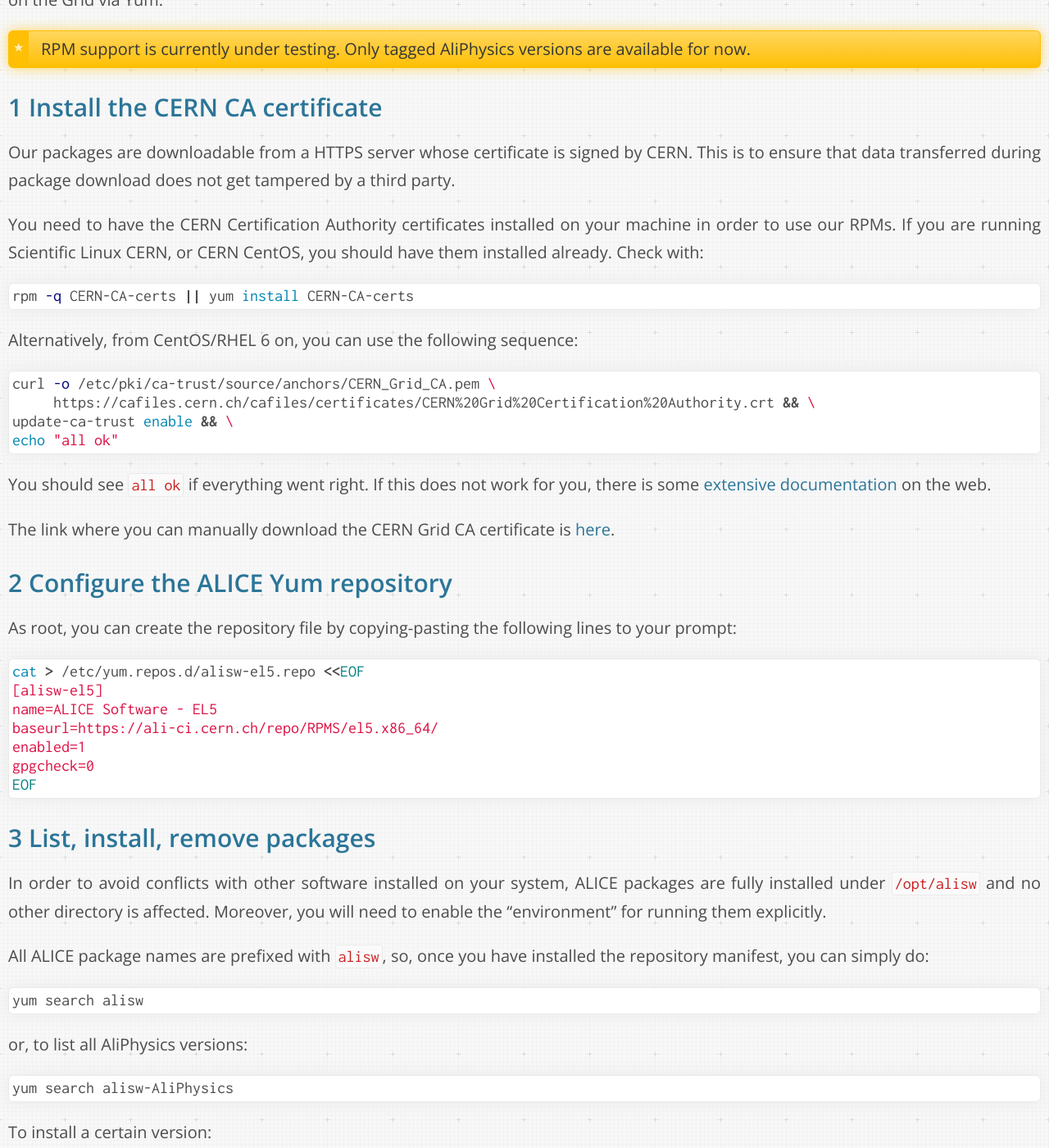
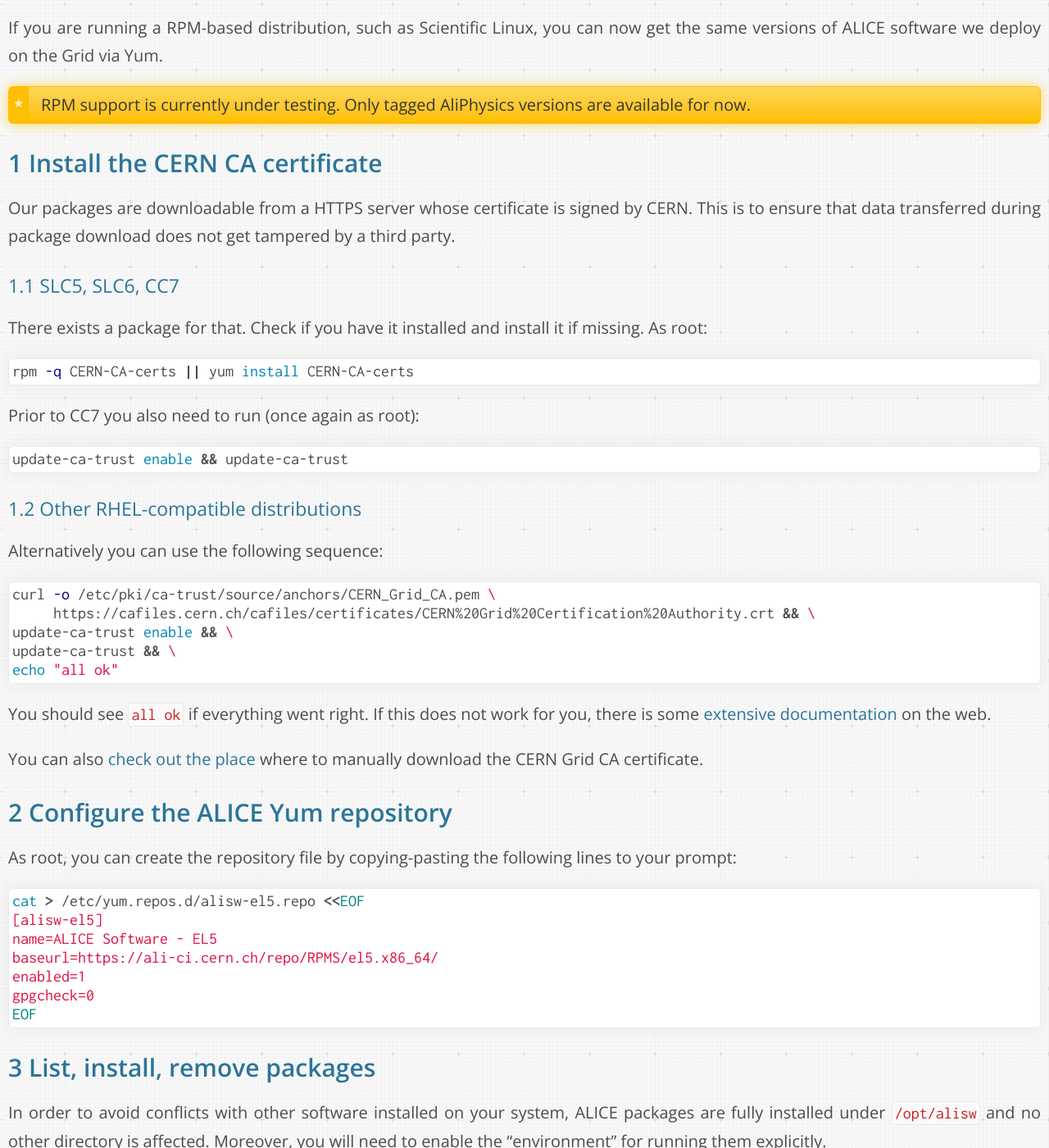
Before and after one commit to dberzano/dberzano.github.io, a Jekyll site: the page built from alice/install-aliroot/rpms.md, in a window 1280 px wide and 1400 px high, scrolled down 475 px. Shown: the whole window at 82% size. Built offline with Jekyll 4.4.1, drawn with Linux system fonts in a browser that asks for light colours; Markdown is read by kramdown in place of the engine named in the settings; some of the changed text lies outside the part shown.

Commit message:
RPMs: fixed CERN CA installation for < CC7

````diff
--- a/alice/install-aliroot/rpms.md
+++ b/alice/install-aliroot/rpms.md
@@ -20,20 +20,32 @@
 CERN. This is to ensure that data transferred during package download does not
 get tampered by a third party.
 
-You need to have the CERN Certification Authority certificates installed on your
-machine in order to use our RPMs. If you are running Scientific Linux CERN, or
-CERN CentOS, you should have them installed already. Check with:
+
+### SLC5, SLC6, CC7
+
+There exists a package for that. Check if you have it installed and install it
+if missing. As root:
 
 ```bash
 rpm -q CERN-CA-certs || yum install CERN-CA-certs
 ```
 
-Alternatively, from CentOS/RHEL 6 on, you can use the following sequence:
+Prior to CC7 you also need to run (once again as root):
+
+```bash
+update-ca-trust enable && update-ca-trust
+```
+
+
+### Other RHEL-compatible distributions
+
+Alternatively you can use the following sequence:
 
 ```bash
 curl -o /etc/pki/ca-trust/source/anchors/CERN_Grid_CA.pem \
      https://cafiles.cern.ch/cafiles/certificates/CERN%20Grid%20Certification%20Authority.crt && \
 update-ca-trust enable && \
+update-ca-trust && \
 echo "all ok"
 ```
 
@@ -42,8 +54,9 @@
 documentation](https://www.happyassassin.net/2015/01/14/trusting-additional-cas-in-fedora-rhel-centos-dont-append-to-etcpkitlscertsca-bundle-crt-or-etcpkitlscert-pem/)
 on the web.
 
-The link where you can manually download the CERN Grid CA certificate is
-[here](https://cafiles.cern.ch/cafiles/certificates/Grid.aspx).
+You can also [check out the
+place](https://cafiles.cern.ch/cafiles/certificates/Grid.aspx) where to
+manually download the CERN Grid CA certificate.
 
 
 Configure the ALICE Yum repository
````
